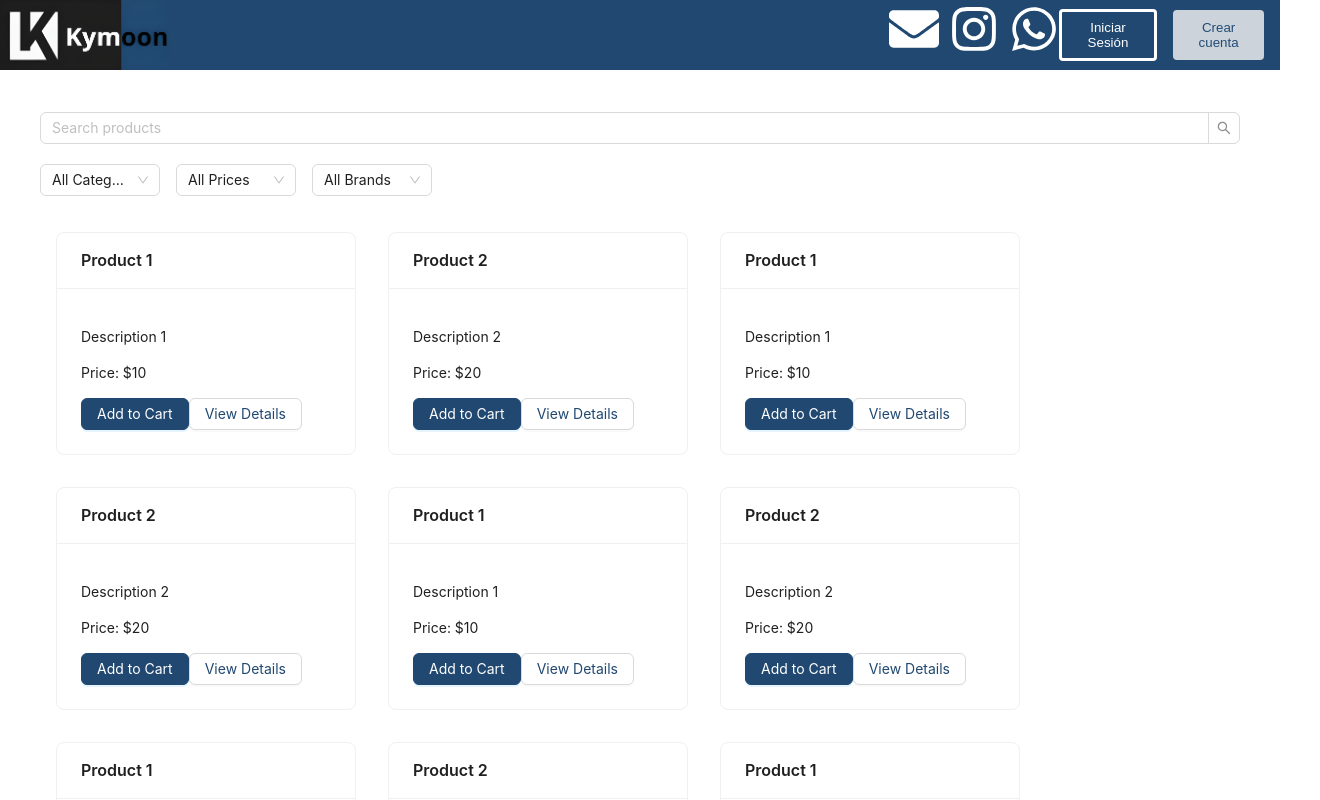
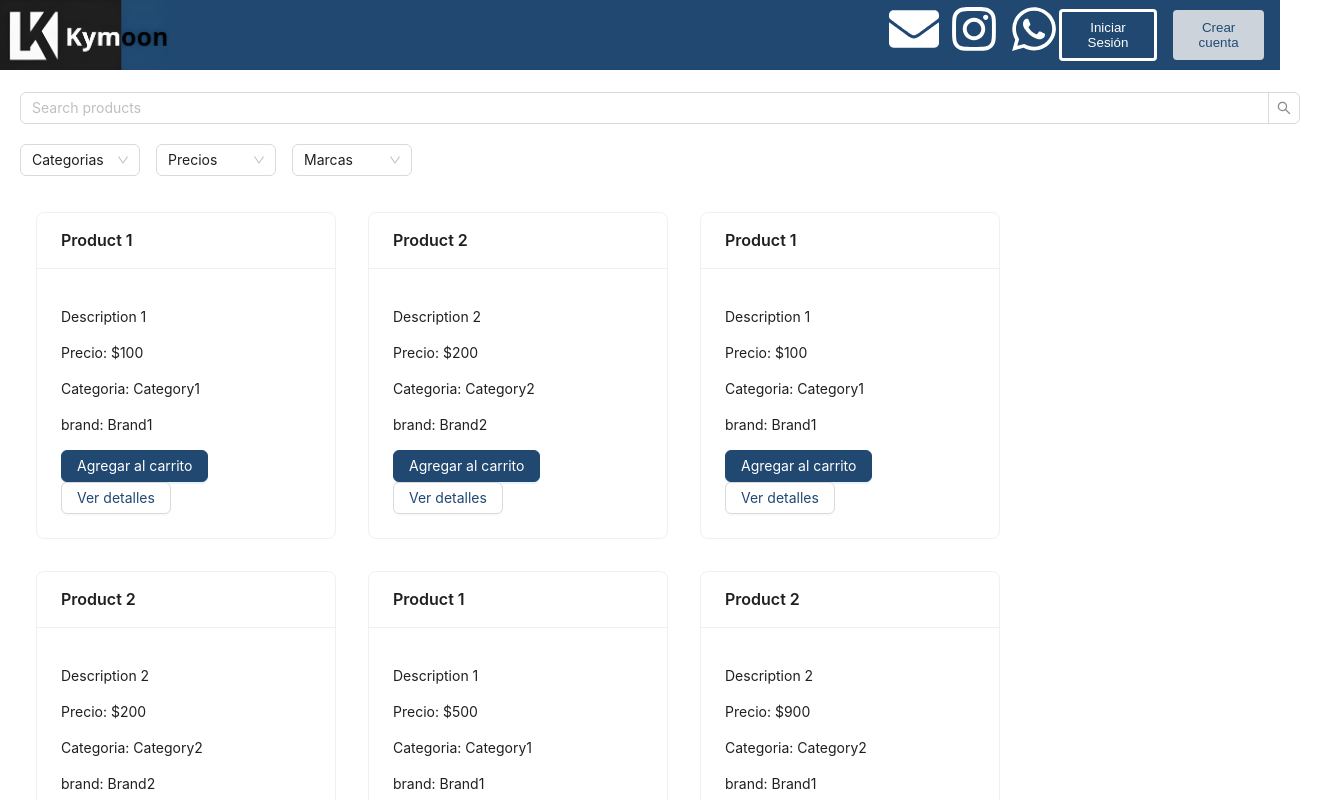
Before and after one commit to WalterHorst/SanJorgeSales, a React (Vite) app in the folder Client/: page /#/productos in a window 1280 px wide. Shown: the top 800 px of the page, 1320 px wide, since content can reach past the window. Built offline with nearby package versions, Linux system fonts and the light colour scheme.

Commit message:
renderizado productos y algo de filtrado (#22)

```diff
--- a/Client/src/components/Productos/Productos.css
+++ b/Client/src/components/Productos/Productos.css
@@ -0,0 +1,32 @@
+.productos-container {
+    padding: 20px;
+  }
+
+  .search-bar {
+    margin-bottom: 20px;
+  }
+
+  .filter-bar {
+    display: flex;
+    margin-bottom: 20px;
+  }
+
+  .productos-lista {
+    display: flex;
+    flex-wrap: wrap;
+    gap: 16px;
+  }
+
+  .producto-card {
+    width: 300px;
+    margin-bottom: 16px;
+  }
+
+  .super-product{
+
+  min-height: 100vh;
+  min-width: 100vw;
+  margin-top: 0.1rem;
+  position: relative;
+  padding-bottom: 3em;
+  }
--- a/Client/src/components/Productos/Productos.jsx
+++ b/Client/src/components/Productos/Productos.jsx
@@ -1,7 +1,7 @@
-
 
 import React, { useState } from 'react';
 import { Card, Button, Modal, Input, Select } from 'antd';
+import "./Productos.css"
 
 const { Search } = Input;
 const { Option } = Select;
@@ -20,31 +20,22 @@ const Productos = () => {
 
 
   const productList = [
-    { id: 1, name: 'Product 1', price: 10, description: 'Description 1' },
-    { id: 2, name: 'Product 2', price: 20, description: 'Description 2' },
-    { id: 1, name: 'Product 1', price: 10, description: 'Description 1' },
-    { id: 2, name: 'Product 2', price: 20, description: 'Description 2' },
-    { id: 1, name: 'Product 1', price: 10, description: 'Description 1' },
-    { id: 2, name: 'Product 2', price: 20, description: 'Description 2' },
-    { id: 1, name: 'Product 1', price: 10, description: 'Description 1' },
-    { id: 2, name: 'Product 2', price: 20, description: 'Description 2' },
-    { id: 1, name: 'Product 1', price: 10, description: 'Description 1' },
-    { id: 2, name: 'Product 2', price: 20, description: 'Description 2' },
-    { id: 1, name: 'Product 1', price: 10, description: 'Description 1' },
-    { id: 2, name: 'Product 2', price: 20, description: 'Description 2' },
-    { id: 1, name: 'Product 1', price: 10, description: 'Description 1' },
-    { id: 2, name: 'Product 2', price: 20, description: 'Description 2' },
-    // ... add more products as needed
+    { id: 1, name: 'Product 1', price: 100, description: 'Description 1', category: 'Category1', brand: 'Brand1' },
+    { id: 2, name: 'Product 2', price: 200, description: 'Description 2', category: 'Category2', brand: 'Brand2'  },
+    { id: 3, name: 'Product 1', price: 100, description: 'Description 1', category: 'Category1', brand: 'Brand1'  },
+    { id: 4, name: 'Product 2', price: 200, description: 'Description 2', category: 'Category2', brand: 'Brand2'  },
+    { id: 5, name: 'Product 1', price: 500, description: 'Description 1', category: 'Category1', brand: 'Brand1'  },
+    { id: 6, name: 'Product 2', price: 900, description: 'Description 2', category: 'Category2' , brand: 'Brand1' },
+    { id: 7, name: 'Product 1', price: 100, description: 'Description 1', category: 'Category1' , brand: 'Brand2' },
+    { id: 8, name: 'Product 2', price: 200, description: 'Description 2', category: 'Category2' , brand: 'Brand1'},
+    { id: 9, name: 'Product 1', price: 400, description: 'Description 1', category: 'Category1' , brand: 'Brand1' },
+    { id: 10, name: 'Product 2', price: 200, description: 'Description 2', category: 'Category2' , brand: 'Brand2' },
+    { id: 11, name: 'Product 1', price: 80, description: 'Description 1', category: 'Category1' , brand: 'Brand1' },
+    { id: 22, name: 'Product 2', price: 20, description: 'Description 2', category: 'Category2', brand: 'Brand1' },
+    { id: 12, name: 'Product 1', price: 30, description: 'Description 1', category: 'Category1', brand: 'Brand2'  },
+    { id: 23, name: 'Product 2', price: 20, description: 'Description 2', category: 'Category2', brand: 'Brand1'  },
   ];
 
-  const filteredProducts = productList.filter((product) => {
-    const includesSearchTerm = product.name.toLowerCase().includes(searchTerm.toLowerCase());
-    const matchesCategory = selectedCategory === 'All' || product.category === selectedCategory;
-    const matchesPriceRange = selectedPriceRange === 'All' || checkPriceRange(product.price, selectedPriceRange);
-    const matchesBrand = selectedBrand === 'All' || product.brand === selectedBrand;
-
-    return includesSearchTerm && matchesCategory && matchesPriceRange && matchesBrand;
-  });
 
   const handleAddToCart = (product) => {
     setCart([...cart, product]);
@@ -76,53 +67,25 @@ const Productos = () => {
   };
 
   const checkPriceRange = (price, range) => {
-    // Implement logic to check if the price falls within the selected range
-    // Return true if it does, false otherwise
-    // Example:
-    // if (range === 'Low' && price < 50) return true;
-    // if (range === 'Medium' && price >= 50 && price <= 100) return true;
-    // if (range === 'High' && price > 100) return true;
-    // return false;
+    if (range === 'Low' && price < 50) return true;
+    if (range === 'Medium' && price >= 50 && price <= 100) return true;
+    if (range === 'High' && price > 100) return true;
+    return false;
   };
 
+  const filteredProducts = productList.filter((product) => {
+    const includesSearchTerm = product.name.toLowerCase().includes(searchTerm.toLowerCase());
+    const matchesCategory = selectedCategory === 'All' || product.category === selectedCategory;
+    const matchesBrand = selectedBrand === 'All' || product.brand === selectedBrand;
+    const matchesPriceRange = selectedPriceRange === 'All' || checkPriceRange(product.price, selectedPriceRange);
+
+    return includesSearchTerm && matchesCategory && matchesPriceRange && matchesBrand;
+  });
 
   return (
-    <div style={{ padding: '20px', display: 'flex', flexWrap: 'wrap' }}>
-      {/* {productList.map((product) => (
-        <Card
-          key={product.id}
-          title={product.name}
-          style={{ width: 300, margin: '16px' }}
-        >
-          <p>{product.description}</p>
-          <p>Price: ${product.price}</p>
-          <Button type="primary" onClick={() => handleAddToCart(product)}>
-            Add to Cart
-          </Button>
-          <Button onClick={() => handleShowDetails(product)}>
-            View Details
-          </Button>
-        </Card>
-      ))}
 
-      <Modal
-        title={selectedProduct?.name}
-        visible={visible}
-        onCancel={handleCloseModal}
-        footer={[
-          <Button key="back" onClick={handleCloseModal}>
-            Close
-          </Button>,
-        ]}
-      >
-        {selectedProduct && (
-          <>
-            <p>{selectedProduct.description}</p>
-            <p>Price: ${selectedProduct.price}</p>
-          </>
-        )}
-      </Modal> */}
-      <div style={{ padding: '20px', display: 'flex', flexDirection: 'column' }}>
+
+      <div className= "super-product" style={{ padding: '20px', display: 'flex', flexDirection: 'column' }}>
       <div style={{ marginBottom: '20px' }}>
         <Search placeholder="Search products" onSearch={handleSearch} />
       </div>
@@ -132,10 +95,10 @@ const Productos = () => {
           style={{ width: 120, marginRight: '16px' }}
           onChange={handleCategoryChange}
         >
-          <Option value="All">All Categories</Option>
-          {/* Map through your unique categories and create Option components */}
-          {/* <Option value="Category1">Category1</Option> */}
-          {/* <Option value="Category2">Category2</Option> */}
+          <Option value="All">Categorias</Option>
+
+          <Option value="Category1">Categoria1</Option>
+          <Option value="Category2">Categoria2</Option>
         </Select>
 
         <Select
@@ -143,11 +106,11 @@ const Productos = () => {
           style={{ width: 120, marginRight: '16px' }}
           onChange={handlePriceRangeChange}
         >
-          <Option value="All">All Prices</Option>
+          <Option value="All">Precios</Option>
           {/* Add price range options */}
-          {/* <Option value="Low">Low</Option> */}
-          {/* <Option value="Medium">Medium</Option> */}
-          {/* <Option value="High">High</Option> */}
+          <Option value="Low">Bajo</Option>
+          <Option value="Medium">Medio</Option>
+          <Option value="High">Alto</Option>
         </Select>
 
         <Select
@@ -155,31 +118,34 @@ const Productos = () => {
           style={{ width: 120, marginRight: '16px' }}
           onChange={handleBrandChange}
         >
-          <Option value="All">All Brands</Option>
+          <Option value="All">Marcas</Option>
           {/* Map through your unique brands and create Option components */}
-          {/* <Option value="Brand1">Brand1</Option> */}
-          {/* <Option value="Brand2">Brand2</Option> */}
+          <Option value="Brand1">Marca1</Option>
+          <Option value="Brand2">Marca2</Option>
         </Select>
       </div>
 
       <div style={{ display: 'flex', flexWrap: 'wrap' }}>
         {filteredProducts.map((product) => (
           <Card
+          brand={product.brand}
+            category={product.category}
             key={product.id}
             title={product.name}
             style={{ width: 300, margin: '16px' }}
           >
             <p>{product.description}</p>
-            <p>Price: ${product.price}</p>
+            <p>Precio: ${product.price}</p>
+            <p>Categoria: {product.category}</p>
+            <p>brand: {product.brand}</p>
             <Button type="primary" onClick={() => handleAddToCart(product)}>
-              Add to Cart
+              Agregar al carrito
             </Button>
             <Button onClick={() => handleShowDetails(product)}>
-              View Details
+              Ver detalles
             </Button>
           </Card>
         ))}
-      </div>
 
       <Modal
         title={selectedProduct?.name}
@@ -187,14 +153,14 @@ const Productos = () => {
         onCancel={handleCloseModal}
         footer={[
           <Button key="back" onClick={handleCloseModal}>
-            Close
+            Cerrar
           </Button>,
         ]}
       >
         {selectedProduct && (
           <>
             <p>{selectedProduct.description}</p>
-            <p>Price: ${selectedProduct.price}</p>
+            <p>Precio: ${selectedProduct.price}</p>
           </>
         )}
       </Modal>
```
